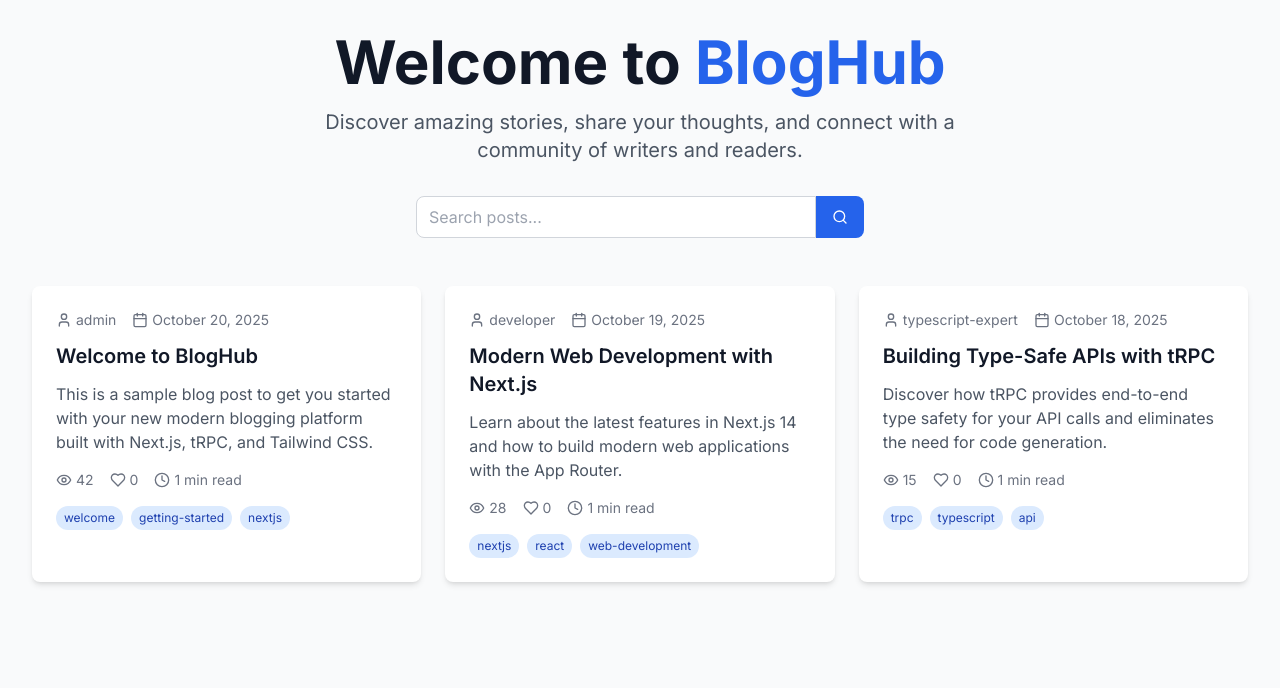
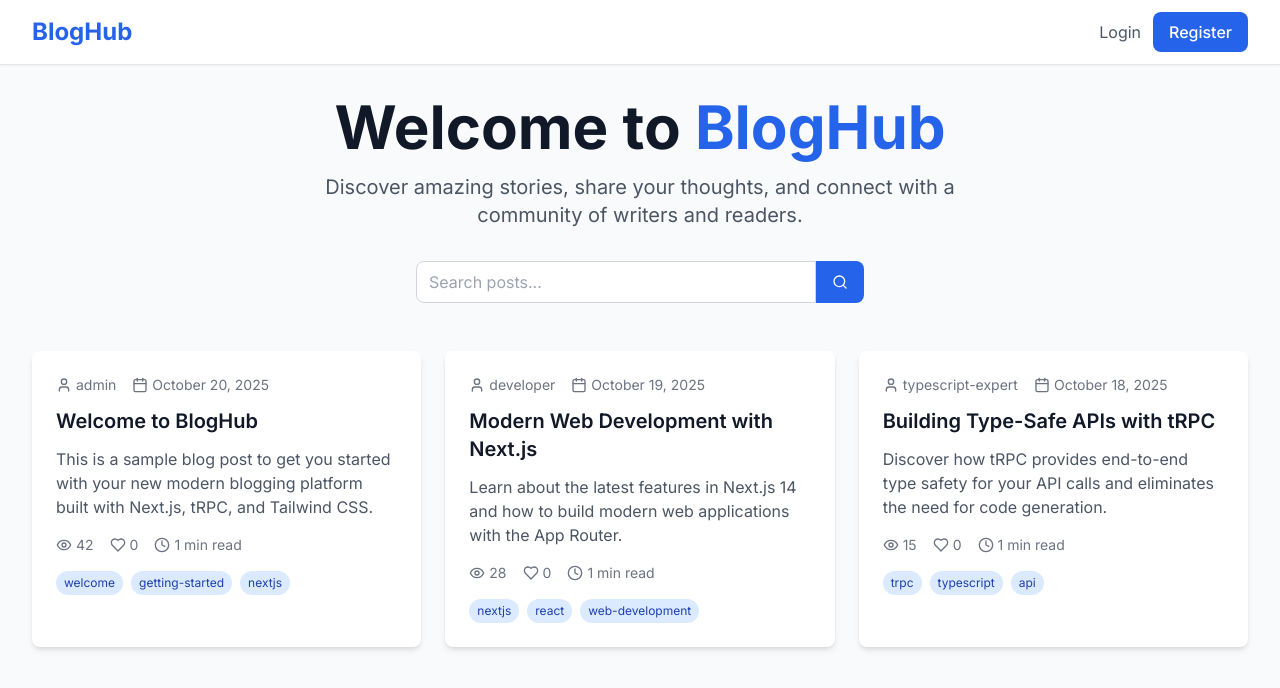
Before and after one commit to Chanisha/Blogging_platform, a Next.js app: page / in a window 1280 px wide. Shown: the top 688 px of the page. Built offline with nearby package versions, Linux system fonts and the light colour scheme.

Commit message:
make the navigation bar functional and seamless resolve the error occuring

```diff
--- a/src/app/page.tsx
+++ b/src/app/page.tsx
@@ -126,7 +126,60 @@
     : mockPosts
 
   return (
-    <div className="max-w-7xl mx-auto px-4 sm:px-6 lg:px-8 py-8">
+    <div className="min-h-screen bg-gray-50">
+      {/* Navigation Header */}
+      <nav className="bg-white shadow-sm border-b">
+        <div className="max-w-7xl mx-auto px-4 sm:px-6 lg:px-8">
+          <div className="flex justify-between items-center h-16">
+            <div className="flex items-center">
+              <Link href="/" className="text-2xl font-bold text-blue-600">
+                BlogHub
+              </Link>
+            </div>
+
+            <div className="flex items-center space-x-4">
+              {user ? (
+                <div className="flex items-center space-x-4">
+                  <span className="text-gray-700">Welcome, {user.username}!</span>
+                  <Link
+                    href="/dashboard"
+                    className="text-gray-600 hover:text-blue-600 transition-colors"
+                  >
+                    Dashboard
+                  </Link>
+                  <button
+                    onClick={() => {
+                      localStorage.removeItem('user')
+                      setUser(null)
+                      window.location.reload()
+                    }}
+                    className="text-gray-600 hover:text-red-600 transition-colors"
+                  >
+                    Logout
+                  </button>
+                </div>
+              ) : (
+                <div className="flex items-center space-x-3">
+                  <Link
+                    href="/login"
+                    className="text-gray-600 hover:text-blue-600 transition-colors"
+                  >
+                    Login
+                  </Link>
+                  <Link
+                    href="/register"
+                    className="btn-primary"
+                  >
+                    Register
+                  </Link>
+                </div>
+              )}
+            </div>
+          </div>
+        </div>
+      </nav>
+
+      <div className="max-w-7xl mx-auto px-4 sm:px-6 lg:px-8 py-8">
       {/* Hero Section */}
       <div className="text-center mb-12">
         <h1 className="text-4xl md:text-6xl font-bold text-gray-900 mb-4">
@@ -281,6 +334,7 @@
           ))}
         </div>
       )}
+      </div>
     </div>
   )
 }
```
